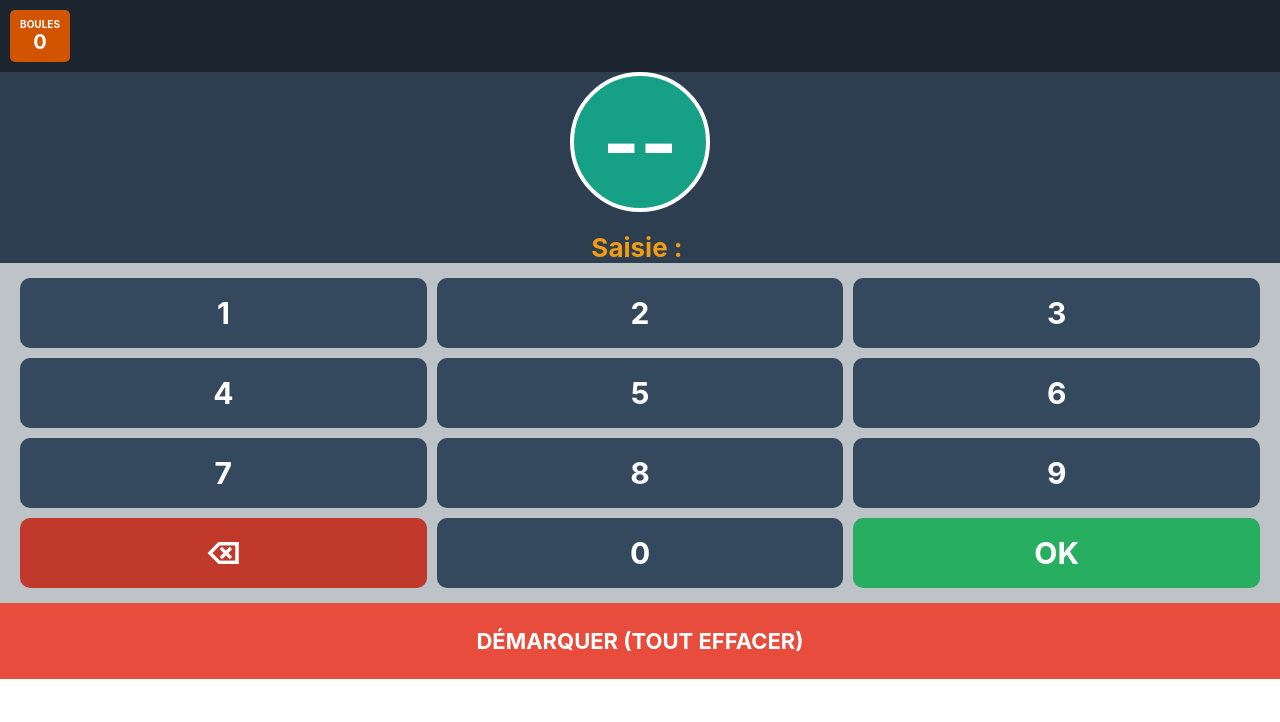
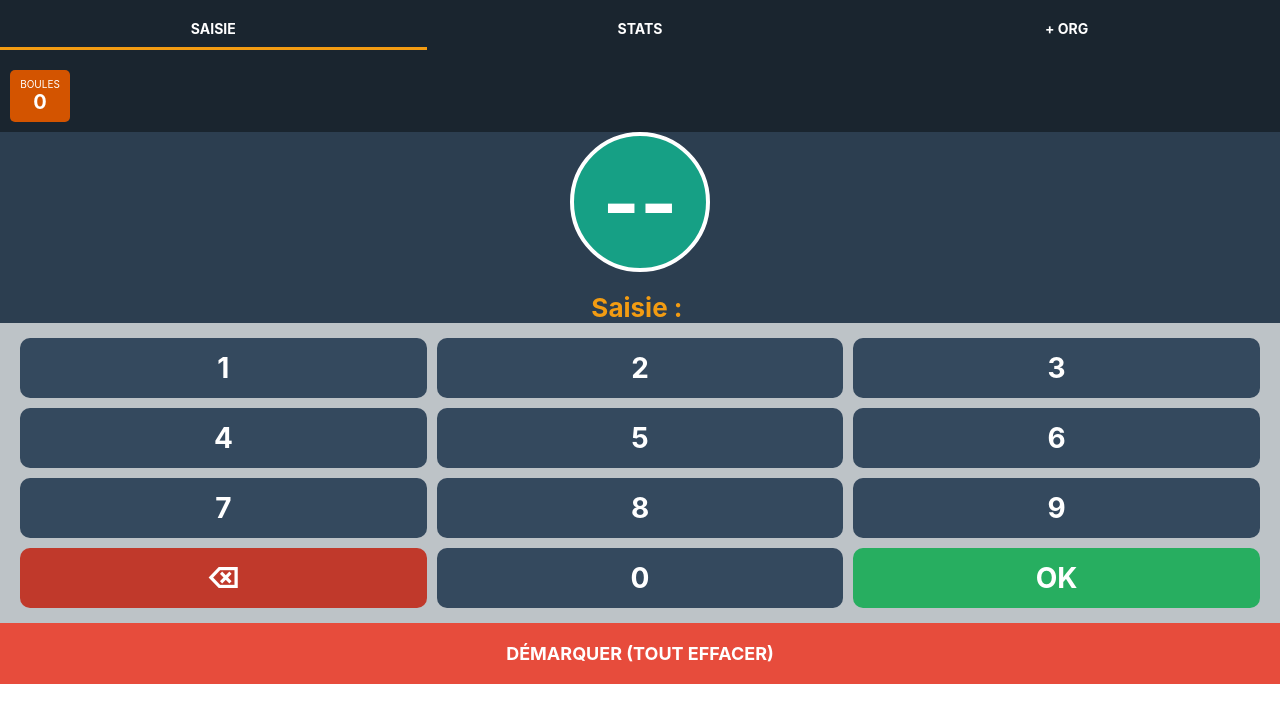
Before and after one commit to Git1602051961/statslotos, a React (Vite) app: page / in a window 1280 px wide. Shown: the top 722 px of the page. Built offline with nearby package versions, Linux system fonts and the light colour scheme.

Commit message:
Update App.tsx

```diff
--- a/App.tsx
+++ b/App.tsx
@@ -7,48 +7,95 @@ import {
   ScrollView,
   SafeAreaView,
   Dimensions,
+  Modal,
+  TextInput,
 } from "react-native";
 
 const { width } = Dimensions.get("window");
 
+// --- TYPES ---
+interface NumeroSaisi {
+  val: number;
+  date: string;
+}
+
+interface Organisateur {
+  id: string;
+  nom: string;
+}
+
 export default function LotoApp() {
-  const [historique, setHistorique] = useState([]);
+  // --- ÉTATS ---
+  const [view, setView] = useState("SAISIE");
+  const [historique, setHistorique] = useState<NumeroSaisi[]>([]);
   const [derniereBoule, setDerniereBoule] = useState("");
   const [saisieEnCours, setSaisieEnCours] = useState("");
 
-  const taperChiffre = (ch) => {
-    if (saisieEnCours.length < 2) {
-      setSaisieEnCours(prev => prev + ch);
-    }
+  // États pour les Organisateurs
+  const [organisateurs, setOrganisateurs] = useState<Organisateur[]>([]);
+  const [modalOrgVisible, setModalOrgVisible] = useState(false);
+  const [nomOrg, setNomOrg] = useState("");
+
+  // --- FONCTIONS ---
+
+  const taperChiffre = (ch: string) => {
+    if (saisieEnCours.length < 2) setSaisieEnCours(prev => prev + ch);
   };
 
   const validerNumero = () => {
     const num = parseInt(saisieEnCours);
     if (!isNaN(num) && num >= 1 && num <= 90) {
-      setHistorique(prev => [num, ...prev]);
+      const nouveau = { val: num, date: new Date().toLocaleTimeString() };
+      setHistorique([nouveau, ...historique]);
       setDerniereBoule(num.toString());
     }
     setSaisieEnCours("");
   };
 
+  // FONCTION DÉMARQUER CORRIGÉE
   const handleDemarquer = () => {
     setHistorique([]);
     setDerniereBoule("");
     setSaisieEnCours("");
   };
 
+  const ajouterOrganisateur = () => {
+    if (nomOrg.trim().length > 0) {
+      const newOrg = { id: Date.now().toString(), nom: nomOrg };
+      setOrganisateurs([...organisateurs, newOrg]);
+      setNomOrg("");
+      setModalOrgVisible(false);
+    }
+  };
+
+  // --- RENDU ---
   return (
     <SafeAreaView style={styles.container}>
-      {/* HEADER : COMPTEUR + HISTORIQUE */}
+      {/* MENU NAVIGATION */}
+      <View style={styles.navBar}>
+        <TouchableOpacity onPress={() => setView("SAISIE")} style={[styles.navBtn, view === "SAISIE" && styles.navBtnActive]}>
+          <Text style={styles.navText}>SAISIE</Text>
+        </TouchableOpacity>
+        <TouchableOpacity onPress={() => setView("STATS")} style={[styles.navBtn, view === "STATS" && styles.navBtnActive]}>
+          <Text style={styles.navText}>STATS</Text>
+        </TouchableOpacity>
+        <TouchableOpacity onPress={() => setModalOrgVisible(true)} style={styles.navBtn}>
+          <Text style={styles.navText}>+ ORG</Text>
+        </TouchableOpacity>
+      </View>
+
+      {view === "SAISIE" ? (
+        <>
+          {/* HEADER : HISTORIQUE */}
           <View style={styles.header}>
             <View style={styles.statsBox}>
               <Text style={styles.label}>BOULES</Text>
               <Text style={styles.valeur}>{historique.length}</Text>
             </View>
             <ScrollView horizontal showsHorizontalScrollIndicator={false}>
-          {historique.map((val, index) => (
+              {historique.map((item, index) => (
                 <View key={index} style={styles.bouleHisto}>
-              <Text style={styles.texteBouleHisto}>{val}</Text>
+                  <Text style={styles.texteBouleHisto}>{item.val}</Text>
                 </View>
               ))}
             </ScrollView>
@@ -66,7 +113,7 @@ export default function LotoApp() {
           <View style={styles.clavier}>
             {[1, 2, 3, 4, 5, 6, 7, 8, 9, "⌫", 0, "OK"].map((touche) => (
               <TouchableOpacity
-            key={touche}
+                key={touche.toString()}
                 style={[
                   styles.touche,
                   touche === "OK" ? { backgroundColor: "#27AE60" } : null,
@@ -83,22 +130,54 @@ export default function LotoApp() {
             ))}
           </View>
 
-      {/* BOUTON DÉMARQUER */}
-      <TouchableOpacity
-        style={styles.boutonDemarquer}
-        onPress={handleDemarquer}
-      >
+          <TouchableOpacity style={styles.boutonDemarquer} onPress={handleDemarquer}>
             <Text style={styles.texteBouton}>DÉMARQUER (TOUT EFFACER)</Text>
           </TouchableOpacity>
+        </>
+      ) : (
+        /* VUE STATS */
+        <ScrollView style={styles.statsContainer}>
+          <Text style={styles.title}>Statistiques des numéros</Text>
+          {organisateurs.map(org => (
+            <View key={org.id} style={styles.orgItem}>
+              <Text style={styles.orgText}>{org.nom}</Text>
+            </View>
+          ))}
+          {historique.length === 0 && <Text style={styles.infoText}>Aucune donnée disponible</Text>}
+        </ScrollView>
+      )}
+
+      {/* MODAL AJOUT ORGANISATEUR */}
+      <Modal visible={modalOrgVisible} transparent animationType="slide">
+        <View style={styles.modalOverlay}>
+          <View style={styles.modalContent}>
+            <Text style={styles.modalTitle}>Nouvel Organisateur</Text>
+            <TextInput
+              style={styles.input}
+              placeholder="Nom de l'organisateur"
+              value={nomOrg}
+              onChangeText={setNomOrg}
+            />
+            <View style={styles.modalButtons}>
+              <TouchableOpacity onPress={() => setModalOrgVisible(false)} style={styles.btnCancel}><Text style={styles.btnText}>Annuler</Text></TouchableOpacity>
+              <TouchableOpacity onPress={ajouterOrganisateur} style={styles.btnSave}><Text style={styles.btnText}>Ajouter</Text></TouchableOpacity>
+            </View>
+          </View>
+        </View>
+      </Modal>
     </SafeAreaView>
   );
 }
 
 const styles = StyleSheet.create({
   container: { flex: 1, backgroundColor: "#2C3E50" },
+  navBar: { flexDirection: "row", backgroundColor: "#1A252F", paddingVertical: 10 },
+  navBtn: { flex: 1, alignItems: "center", padding: 10 },
+  navBtnActive: { borderBottomWidth: 3, borderBottomColor: "#F39C12" },
+  navText: { color: "white", fontWeight: "bold" },
   header: { flexDirection: "row", padding: 10, backgroundColor: "#1A252F", alignItems: 'center' },
   statsBox: { backgroundColor: "#D35400", padding: 8, borderRadius: 5, marginRight: 10, alignItems: 'center', minWidth: 60 },
-  label: { color: "white", fontSize: 10, fontWeight: "bold" },
+  label: { color: "white", fontSize: 10 },
   valeur: { color: "white", fontSize: 20, fontWeight: "bold" },
   bouleHisto: { width: 40, height: 40, borderRadius: 20, backgroundColor: "#34495E", justifyContent: "center", alignItems: "center", marginRight: 8, borderWidth: 1, borderColor: "white" },
   texteBouleHisto: { color: "white", fontWeight: "bold" },
@@ -107,8 +186,21 @@ const styles = StyleSheet.create({
   numeroDernier: { fontSize: 80, color: "white", fontWeight: "bold" },
   texteSaisie: { color: "#F39C12", fontSize: 26, marginTop: 20, fontWeight: "bold" },
   clavier: { flexDirection: "row", flexWrap: "wrap", justifyContent: "center", padding: 10, backgroundColor: "#BDC3C7" },
-  touche: { width: (width / 3) - 20, height: 70, backgroundColor: "#34495E", margin: 5, borderRadius: 10, justifyContent: "center", alignItems: "center" },
-  texteTouche: { color: "white", fontSize: 30, fontWeight: "bold" },
-  boutonDemarquer: { backgroundColor: "#E74C3C", padding: 25, alignItems: "center" },
-  texteBouton: { color: "white", fontSize: 22, fontWeight: "bold" },
+  touche: { width: (width / 3) - 20, height: 60, backgroundColor: "#34495E", margin: 5, borderRadius: 10, justifyContent: "center", alignItems: "center" },
+  texteTouche: { color: "white", fontSize: 28, fontWeight: "bold" },
+  boutonDemarquer: { backgroundColor: "#E74C3C", padding: 20, alignItems: "center" },
+  texteBouton: { color: "white", fontSize: 18, fontWeight: "bold" },
+  statsContainer: { padding: 20 },
+  title: { color: "white", fontSize: 22, fontWeight: "bold", marginBottom: 20 },
+  orgItem: { backgroundColor: "#34495E", padding: 15, borderRadius: 8, marginBottom: 10 },
+  orgText: { color: "white", fontSize: 16 },
+  infoText: { color: "#BDC3C7", textAlign: "center", marginTop: 50 },
+  modalOverlay: { flex: 1, backgroundColor: "rgba(0,0,0,0.7)", justifyContent: "center", alignItems: "center" },
+  modalContent: { backgroundColor: "white", padding: 20, borderRadius: 10, width: "80%" },
+  modalTitle: { fontSize: 18, fontWeight: "bold", marginBottom: 15 },
+  input: { borderBottomWidth: 1, borderColor: "#CCC", marginBottom: 20, padding: 8 },
+  modalButtons: { flexDirection: "row", justifyContent: "space-between" },
+  btnCancel: { backgroundColor: "#95A5A6", padding: 10, borderRadius: 5, flex: 0.45, alignItems: 'center' },
+  btnSave: { backgroundColor: "#27AE60", padding: 10, borderRadius: 5, flex: 0.45, alignItems: 'center' },
+  btnText: { color: "white", fontWeight: "bold" },
 });
```
Lines whose indentation alone changed are shown as unchanged.
